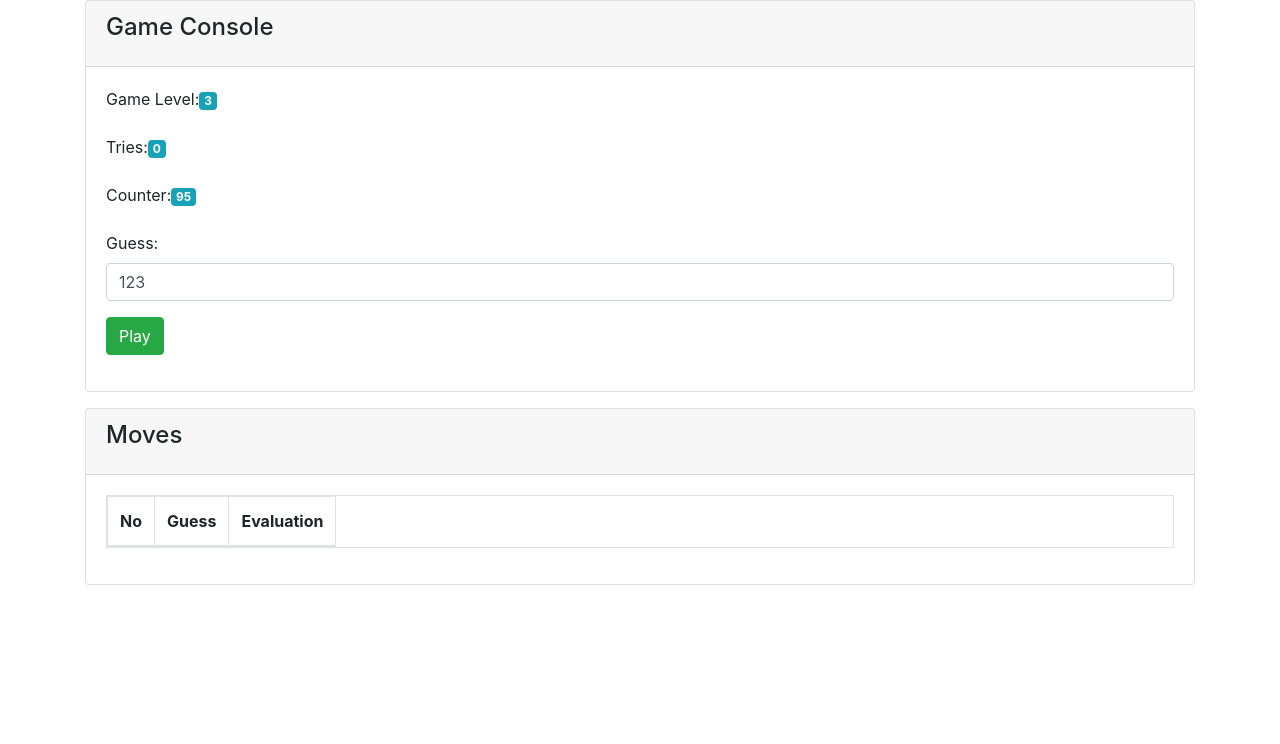
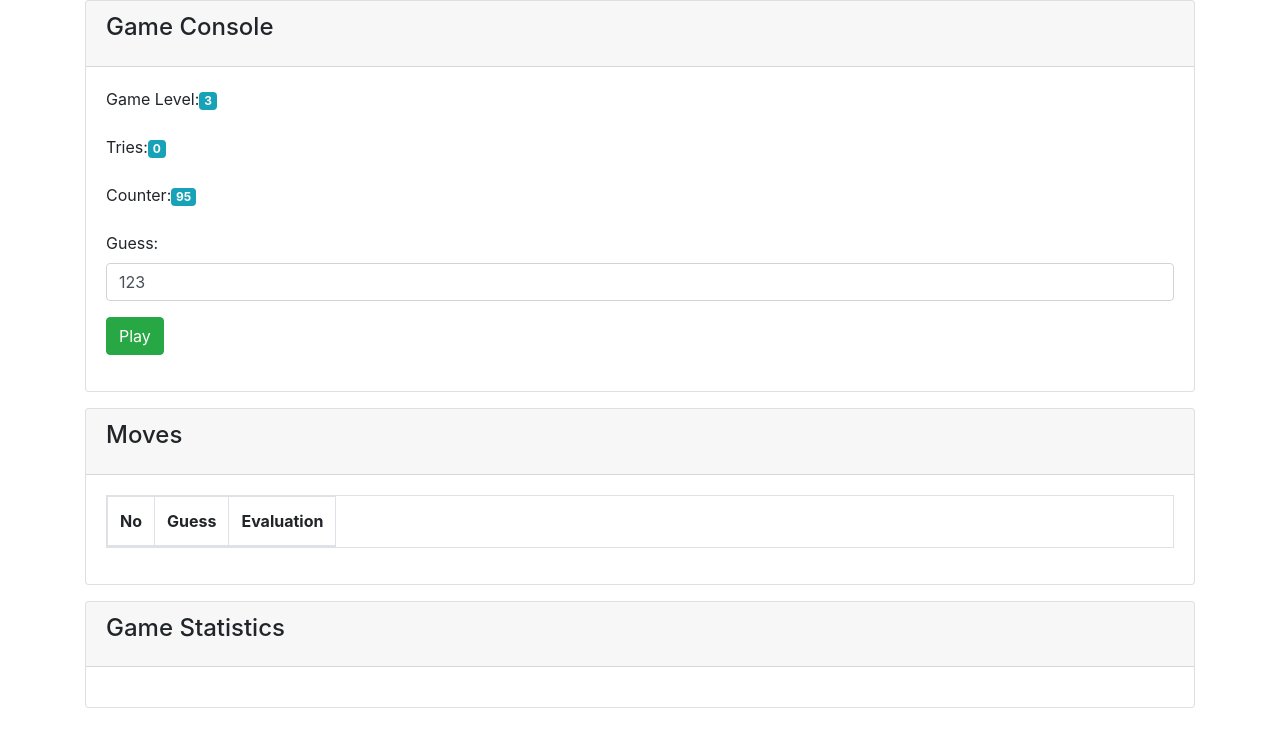
Before and after one commit to deepcloudlabs/dcl306-2020-jun-15, a React (Create React App) app in the folder mastermind/: page / in a window 1280 px wide. Shown: the top 744 px of the page. Built offline with nearby package versions, Linux system fonts and the light colour scheme; the HTML template or start-up script is replaced by a standard one.

Commit message:
initial development for game statistics

```diff
--- a/mastermind/src/game/mastermind.js
+++ b/mastermind/src/game/mastermind.js
@@ -1,5 +1,6 @@
 import * as React from "react";
 import Move from "./move";
+import GameStatistics from "../statistics/game-statistics";
 
 export default class Mastermind extends React.Component {
     MAX_COUNTER = 100;
@@ -12,7 +13,9 @@ export default class Mastermind extends React.Component {
             moves: [],
             counter: this.MAX_COUNTER,
             guess: 123,
-            secret: this.createSecret(3)
+            secret: this.createSecret(3),
+            wins: 0,
+            loses: 0
         };
     }
 
@@ -95,6 +98,8 @@ export default class Mastermind extends React.Component {
                         </table>
                     </div>
                 </div>
+                <p></p>
+                <GameStatistics></GameStatistics>
             </div>
         );
     }
--- /dev/null
+++ b/mastermind/src/statistics/game-statistics.js
@@ -0,0 +1,15 @@
+import * as React from "react";
+
+export default class GameStatistics extends React.Component {
+    render() {
+        return (
+            <div className="card">
+                <div className="card-header">
+                    <h4 className="card-title">Game Statistics</h4>
+                </div>
+                <div className="card-body">
+                </div>
+            </div>
+        );
+    }
+}
```
